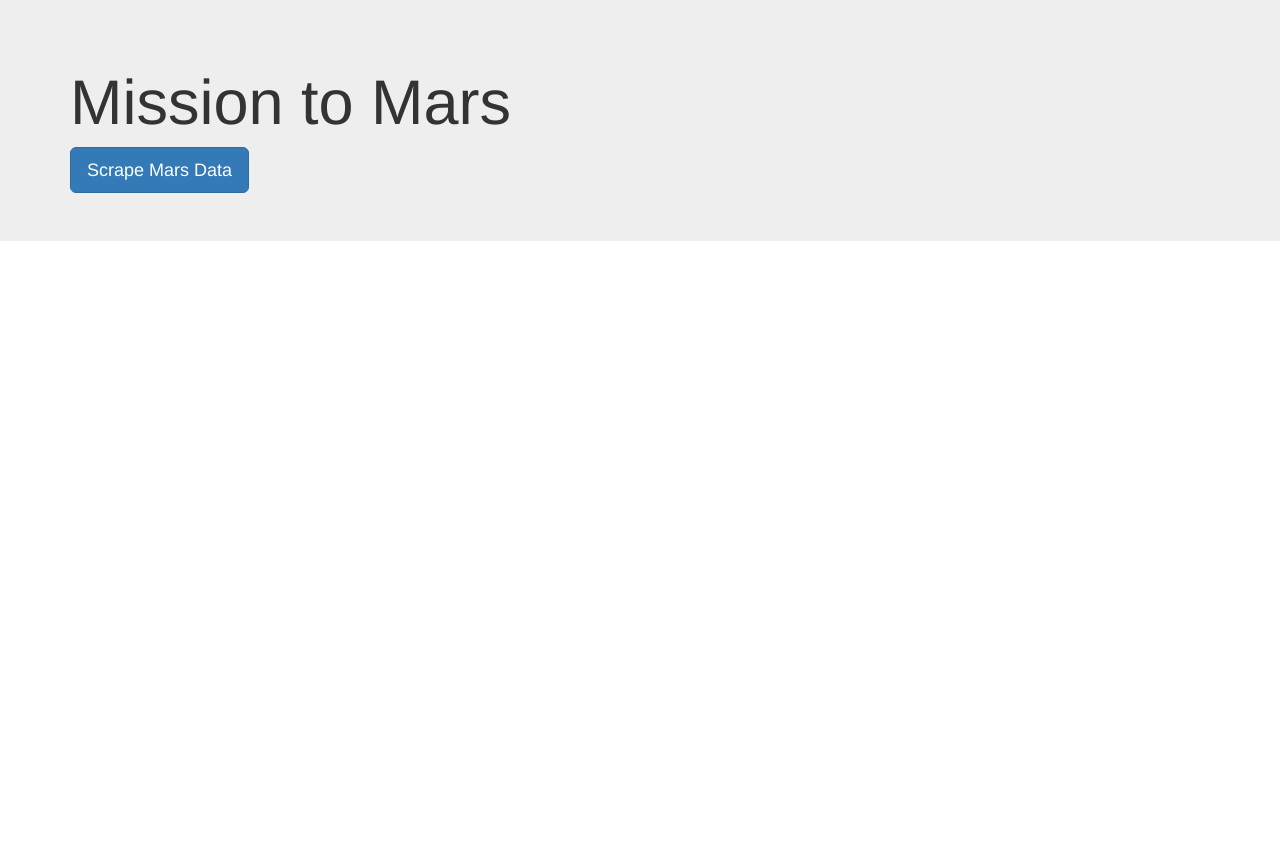
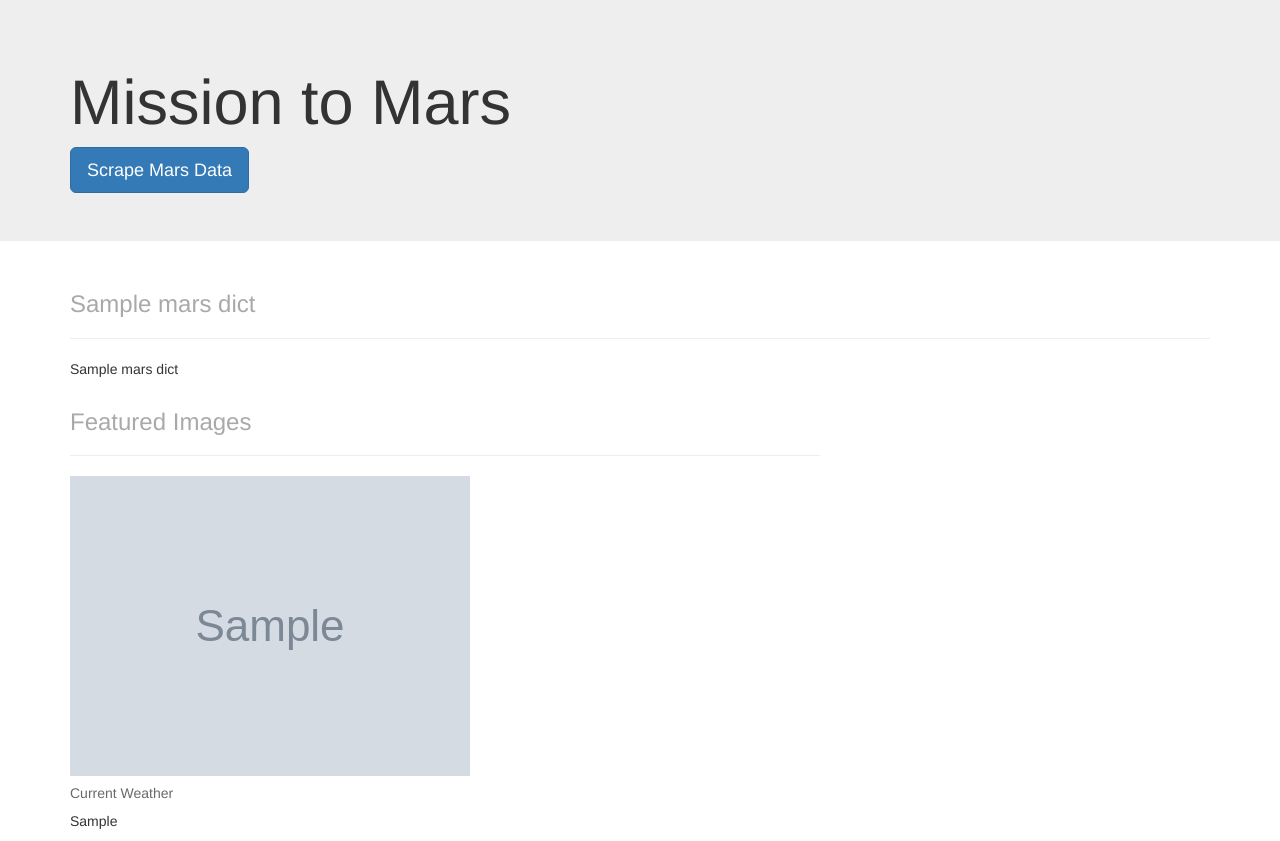
Before and after one commit to Jannat-Randhawa/web-scraping-challenge, a Flask app: page / in a window 1280 px wide. Before the commit the page ends 241 px from the top, so only its background shows below. Run offline with Flask 2, Linux system fonts and the light colour scheme; grey boxes marked "Sample" are stand-in pictures; a database or web service that is not in the repository returns one stand-in record (values such as "Sample title"); some libraries are stand-ins or nearby versions.

Commit message:
changes for now

```diff
--- a/Templates/index.html
+++ b/Templates/index.html
@@ -21,12 +21,37 @@
         </div>
         </div>
     </div>
-<!-- Latest News-->
+
+    <!-- Latest News-->
     <div class="container">
         <div class="row">
-
+            <div class = "col-sm-12">
+                <h3 style="color: darkgray;">{{ mars_dict.news_title }}</h3>
+                <hr>
+                <p>{{ mars_dict.news_title }}</p>
+            </div>
         </div>
     </div>
+    <!--Latest Images-->
+    <div class="container">
+        <div class="row">
+            <div class = "col-sm-8">
+                <div class="box">
+                <h3 style="color: darkgray;"> Featured Images</h3>
+                <hr>
+                <img src="{{mars_dict.featured_image}}", alt="image">
+            </div>
+            </div>
+            <!-- Current Weather-->
+            <div class="col-sm-6 col-md-8">
+                <div class="box">
+                <h5 style="color: dimgray;"> Current Weather</h5>
+                <p>{{ mars_dict.mars_weather }}</p>
+            </div>
+            </div>
+        </div>
+    </div>
+
 
 </body>
 
--- a/app.py
+++ b/app.py
@@ -5,7 +5,8 @@ import scrape_mars
 
 app = Flask(__name__)
 
-mongo = PyMongo(app, uri="mongodb://localhost:27017/mission_to_mars")
+app.config["MONGO_URI"]="mongodb://localhost:27017/mission_to_mars"
+mongo = PyMongo(app)
 
 @app.route("/")
 def index():
```
Also changed, not shown: scrape_mars.py (+9 -9 lines).
